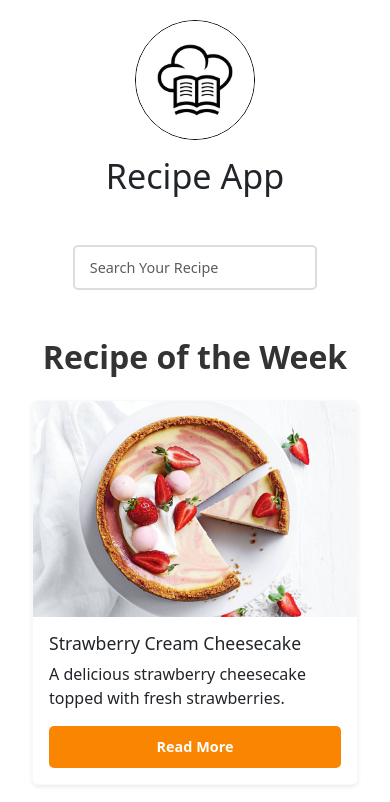
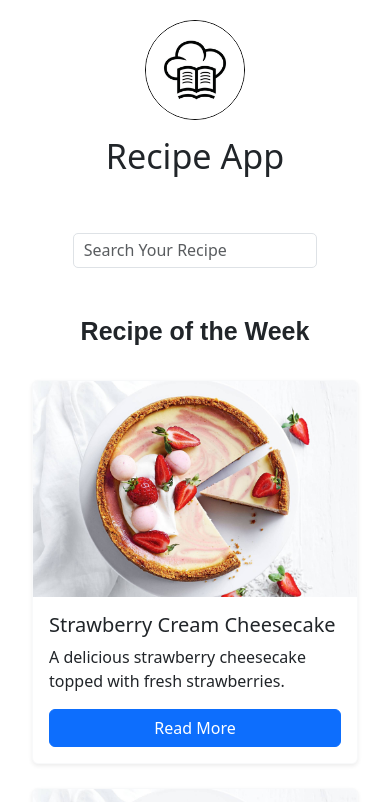
Before and after one commit to jabiaphrah/recipe-app, a plain HTML site: page index.html in a window 390 px wide. Shown: the top 802 px of the page. Drawn offline with nearby package versions, Linux system fonts and the light colour scheme.

Commit message:
Initial commit

```diff
--- a/index.css
+++ b/index.css
@@ -1,137 +1,133 @@
+
 * {
     padding: 0;
     margin: 0;
-    box-sizing: border-box;
 }
 
 body {
     padding: 20px;
-    font-family: 'Arial', sans-serif;
 }
 
 .logo-section {
-    margin-bottom: 30px;
+    display: flex;
+    flex-direction: column;
+    align-items: center;
+    justify-content: center;
+    align-content: center;
 }
 
 .logo-section img {
-    width: 120px;
-    height: 120px;
+    width: 100px;
+    height: 100px;
     object-fit: cover;
     border-radius: 50%;
     border: 0.1px solid #000;
 }
 
 .logo-section span {
-    font-size: 2.5rem;
+    font-size: 30px;
+    font-family: sans-serif;
     font-weight: bold;
-    color: #333;
+    color: #000;
+}
+
+.search-container {
+    margin-top: 20px;
+    margin-left: auto;
+    margin-right: auto;
+    display: flex;
+    align-items: center;
+    justify-content: center;
+    width: auto;
 }
 
 .search-container input {
-    width: 80%;
-    height: 45px;
-    padding-left: 15px;
+    width: 40%;
+    height: 35px;
+    padding-left: 10px;
     border-radius: 5px;
-    margin-top: 20px;
-    font-size: 1rem;
-    border: 2px solid #ddd;
+}
+
+.recipe-section {
+    display: flex;
+    flex-direction: column;
+    gap: 10px;
+    margin-top: 45px;
 }
 
 .recipe-section h2 {
-    font-size: 2rem;
+    font-size: 25px;
+    font-family: sans-serif;
     font-weight: 600;
-    margin-bottom: 20px;
-    color: #333;
 }
 
-.recipe-cards {
+.recipe-display-container {
     display: flex;
+    flex-direction: row;
     flex-wrap: wrap;
     justify-content: space-between;
-    gap: 30px;
+    width: 100%;
+    margin-top: 10px;
 }
 
-.card {
-    width: 100%;
-    background-color: #fff;
-    border: none;
-    border-radius: 10px;
-    overflow: hidden;
-    box-shadow: 0 4px 10px rgba(0, 0, 0, 0.1);
-    transition: transform 0.3s ease;
+.recipe-card {
+    width: 250px;
+    height: auto;
+    display: flex;
+    flex-direction: column;
+    gap: 10px;
+    border-top-left-radius: 7px;
+    border-top-right-radius: 7px;
 }
 
-.card:hover {
-    transform: translateY(-10px);
-}
-
-.card img {
+.recipe-card img {
     width: 100%;
-    height: auto;
     object-fit: cover;
 }
 
-.card-body {
-    padding: 20px;
+.recipe-card span {
+    font-size: 17px;
+    font-family: sans-serif;
+    font-weight: 500;
+    padding-left: 5px;
 }
 
-.card-title {
-    font-size: 1.25rem;
-    font-weight: 500;
-    margin-bottom: 15px;
+.recipe-card a {
+    background-color: #FA8500;
+    font-size: 15px;
+    font-weight: 600;
+    font-family: sans-serif;
+    text-align: center;
+    text-decoration: none;
+    color: #fff;
+    max-width: 100%;
+    width: 100%;
+    height: 30px;
+    outline: none;
+    border: none;
+    border-radius: 5px;
+    display: flex;
+    align-items: center;
+    justify-content: center;
 }
 
-.card button {
+.card a {
+    background-color: #FA8500;
+    font-size: 15px;
+    font-weight: 600;
+    font-family: sans-serif;
+    text-align: center;
+    text-decoration: none;
+    color: #fff;
+    max-width: 100%;
     width: 100%;
-    padding: 10px;
-    font-size: 1rem;
-    font-weight: 600;
-    color: #fff;
-    background-color: #fa8500;
+    height: 30px;
+    outline: none;
     border: none;
     border-radius: 5px;
-    cursor: pointer;
-    transition: background-color 0.3s ease;
+    display: flex;
+    align-items: center;
+    justify-content: center;
+
+
 }
-
-.card button:hover {
-    background-color: #e67e00;
-}
-
-/* Media Queries for Responsiveness */
-@media (max-width: 768px) {
-    .search-container input {
-        width: 100%;
-    }
-
-    .recipe-cards {
-        justify-content: center;
-        gap: 20px;
-    }
-
-    .card {
-        width: 100%;
-    }
-
-    .card-body {
-        padding: 15px;
-    }
-
-    .card-title {
-        font-size: 1.1rem;
-    }
-
-    .card button {
-        font-size: 0.9rem;
-    }
-}
-
-@media (max-width: 480px) {
-    .logo-section span {
-        font-size: 2rem;
-    }
-
-    .search-container input {
-        font-size: 0.9rem;
-    }
-}
```
Also changed, not shown: 1 other file.
